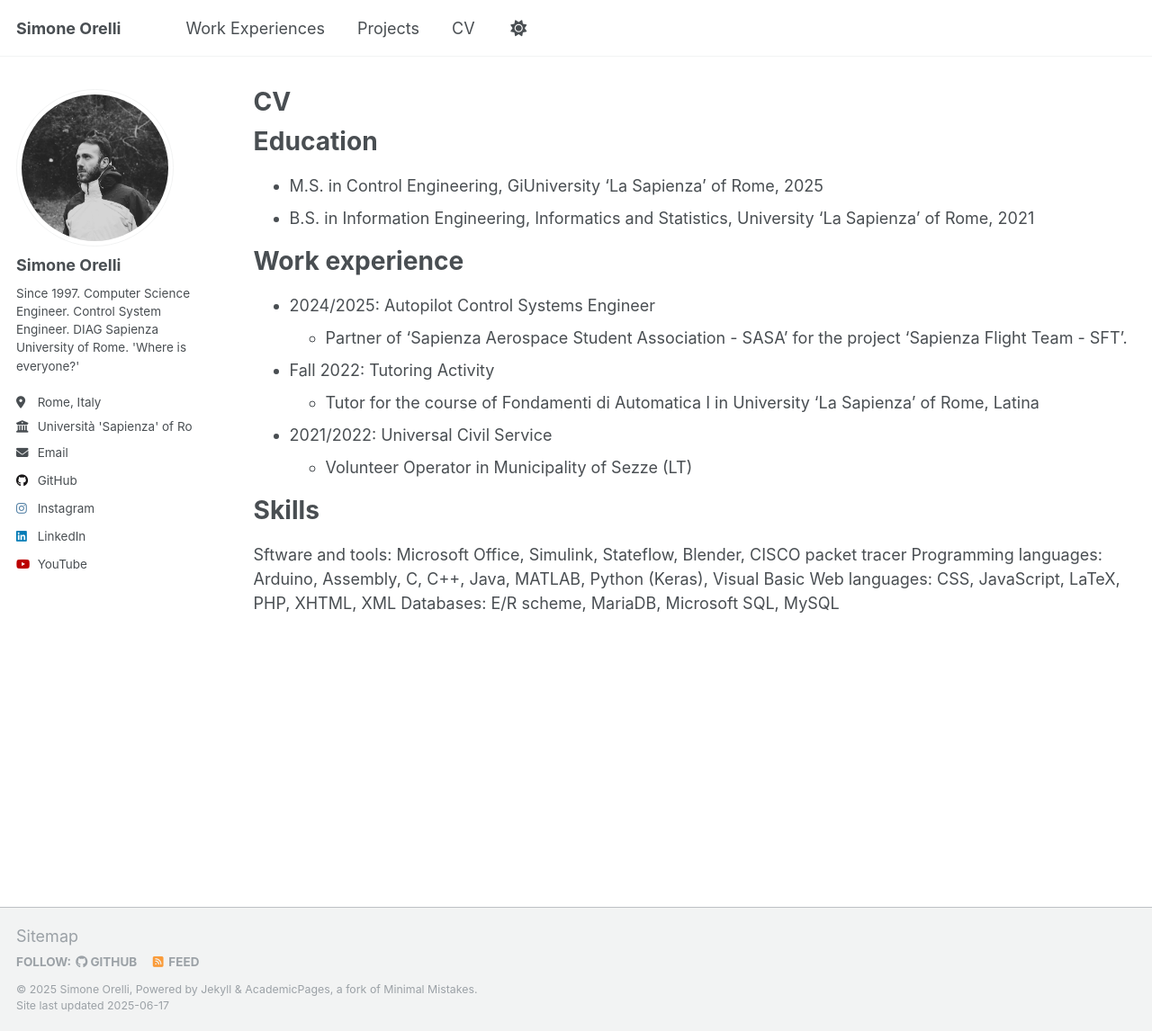
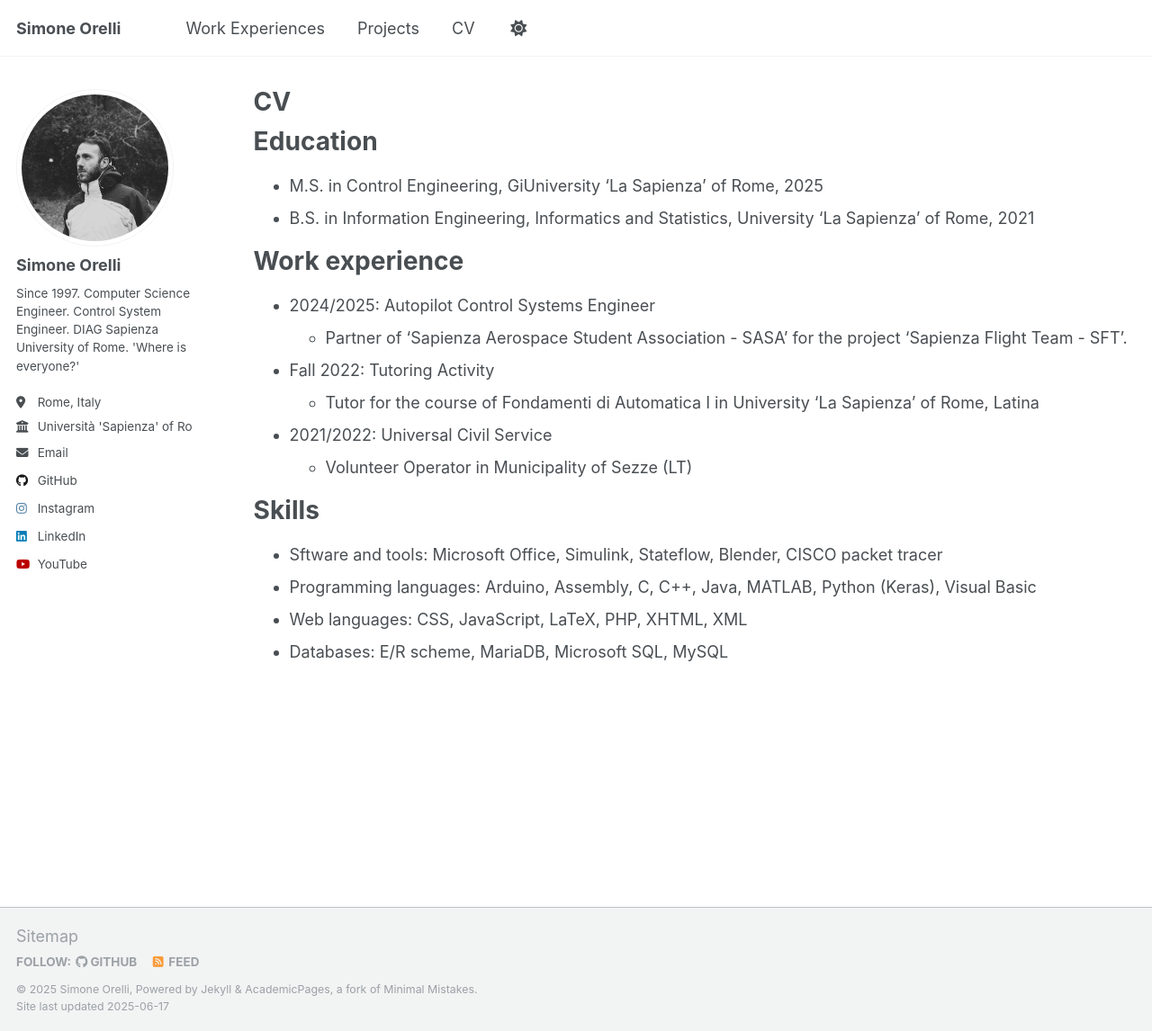
Before and after one commit to Messi-Orion10/s_orion10.github.io, a Jekyll site: the page built from _pages/cv.md, in a window 1280 px wide and 1146 px high. Shown: the whole window at 90% size. Built offline with Jekyll 4.4.1, drawn with Linux system fonts in a browser that asks for light colours; part of the change alters nothing that is shown.

Commit message:
Update cv.md

```diff
--- a/_pages/cv.md
+++ b/_pages/cv.md
@@ -27,7 +27,7 @@ Work experience
 
 Skills
 ======
-Sftware and tools: Microsoft Office, Simulink, Stateflow, Blender, CISCO packet tracer
-Programming languages: Arduino, Assembly, C, C++, Java, MATLAB, Python (Keras), Visual Basic
-Web languages: CSS, JavaScript, LaTeX, PHP, XHTML, XML
-Databases: E/R scheme, MariaDB, Microsoft SQL, MySQL
+* Sftware and tools: Microsoft Office, Simulink, Stateflow, Blender, CISCO packet tracer
+* Programming languages: Arduino, Assembly, C, C++, Java, MATLAB, Python (Keras), Visual Basic
+* Web languages: CSS, JavaScript, LaTeX, PHP, XHTML, XML
+* Databases: E/R scheme, MariaDB, Microsoft SQL, MySQL
```
